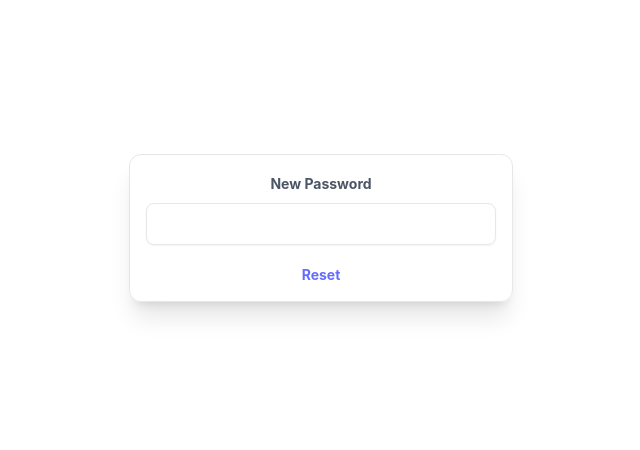
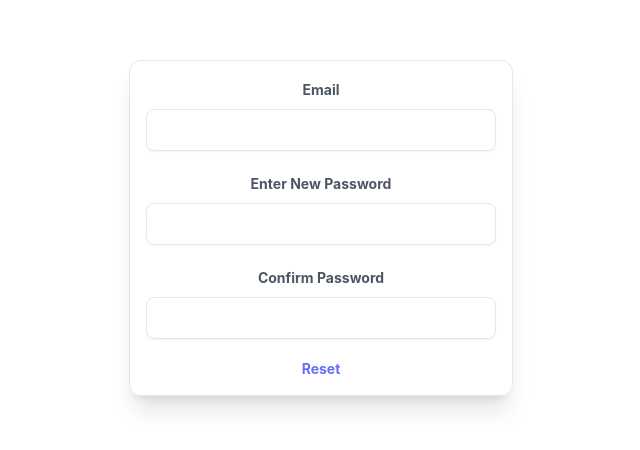
Before and after one commit to Oz-Ent/hub-meal, a React (Vite) app: page /recover in a window 1280 px wide. Shown: the part 204-654 px from the top of the page, without its empty margins (319-959 px from the left). Built offline with nearby package versions, Linux system fonts and the light colour scheme.

Commit message:
changes made to project

```diff
--- a/src/components/Login.jsx
+++ b/src/components/Login.jsx
@@ -1,8 +1,10 @@
-import { Link } from "react-router-dom";
+import { Link, useNavigate } from "react-router-dom";
 import { doSignInWithEmailAndPassword } from "./auth";
 import { useAuth } from "./authContext";
-import { useState } from "react";
-//import { getFirestore, collection, getDocs } from 'firebase/firestore/lite';
+import React, { useState } from "react";
+import { getFirestore, collection, getDocs } from 'firebase/firestore/lite';
+// import { auth, app} from "./firebase"
+
 const Login = () => {
   // const { userLoggedIn } = useAuth();
 
@@ -10,12 +12,14 @@ const Login = () => {
   const [password, setPassword] = useState("");
   const [isSigningIn, setIsSigningIn] = useState(false);
   const [errorMessage, setErrorMessage] = useState("");
-
+  const navigate=useNavigate();
   const onSubmit = async (e) => {
     e.preventDefault();
     if (!isSigningIn) {
       setIsSigningIn(true);
-      await doSignInWithEmailAndPassword(email, password);
+      await doSignInWithEmailAndPassword(email, password).then(
+        navigate("/sort")
+      )
     }
   };
 
--- a/src/components/Recover.jsx
+++ b/src/components/Recover.jsx
@@ -2,32 +2,49 @@ import { Link } from "react-router-dom";
 import { useAuth } from "./authContext";
 import { useState } from "react";
 import { doPasswordReset } from "./auth";
-//import { getFirestore, collection, getDocs } from 'firebase/firestore/lite';
 const Recover = () => {
-  // const { userLoggedIn } = useAuth();
 
+  const [email, setEmail] = useState("");
+  const [confirmPassword, setConfirmPassword] = useState("");
   const [password, setPassword] = useState("");
   const [errorMessage, setErrorMessage] = useState("");
 
   const onSubmit = async (e) => {
     e.preventDefault();
-    if (!password) {
-      setPassword(true);
-      await doPasswordReset(email, password);
+    if (password) {
+      await doPasswordReset(email, password).then(
+        console.log("Password Reset sucessful")
+
+      )
     }
+    else
+    alert("Please enter new pasword");
   };
 
   return (
     <div>
-      {/* {userLoggedIn && <Navigate to={"/home"} replace={true} />} */}
 
       <main className="w-full h-screen flex self-center place-content-center place-items-center">
         <div className="w-96 text-gray-600 space-y-5 p-4 shadow-xl border rounded-xl">
           <form onSubmit={onSubmit} className="space-y-5">
-
-            <div>
+          <div>
               <label className="text-sm text-gray-600 font-bold">
-                New Password
+                Email
+              </label>
+              <input
+                type="email"
+                autoComplete="current-email"
+                required
+                value={email}
+                onChange={(e) => {
+                  setEmail(e.target.value);
+                }}
+                className="w-full mt-2 px-3 py-2 text-gray-500 bg-transparent outline-none border focus:border-indigo-600 shadow-sm rounded-lg transition duration-300"
+              />
+            </div>
+          <div>
+              <label className="text-sm text-gray-600 font-bold">
+               Enter New Password
               </label>
               <input
                 type="password"
@@ -36,6 +53,21 @@ const Recover = () => {
                 value={password}
                 onChange={(e) => {
                   setPassword(e.target.value);
+                }}
+                className="w-full mt-2 px-3 py-2 text-gray-500 bg-transparent outline-none border focus:border-indigo-600 shadow-sm rounded-lg transition duration-300"
+              />
+            </div>
+            <div>
+              <label className="text-sm text-gray-600 font-bold">
+                Confirm Password
+              </label>
+              <input
+                type="password"
+                autoComplete="current-password"
+                required
+                value={password}
+                onChange={(e) => {
+                  setConfirmPassword(e.target.value);
                 }}
                 className="w-full mt-2 px-3 py-2 text-gray-500 bg-transparent outline-none border focus:border-indigo-600 shadow-sm rounded-lg transition duration-300"
               />
```
Also changed, not shown: src/components/firebase.js (+3 -5 lines), 1 other file (tests, documents, lock files or other folders).
